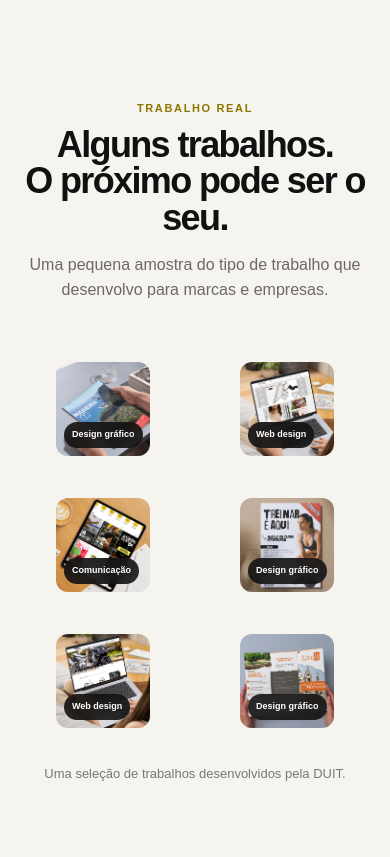
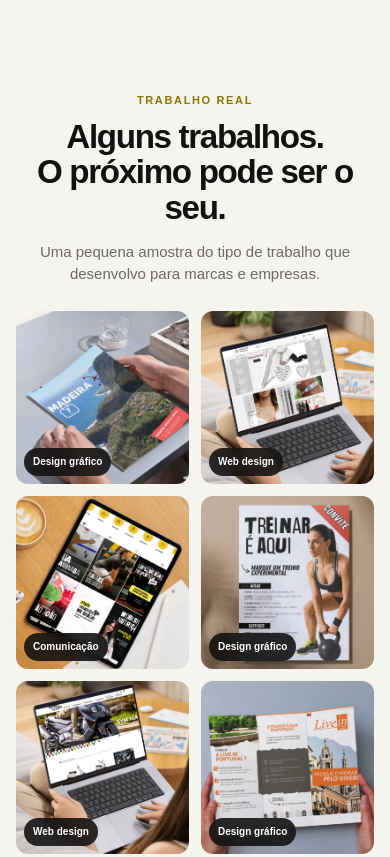
Before and after one commit to nmoa77/portal-cliente, a website: page public/landing-page-design.html in a window 390 px wide. Shown: the part 2312-3169 px from the top of the page. Drawn offline with Linux system fonts and the light colour scheme; no server answers.

Commit message:
Fix mobile portfolio grid sizing and figure margins

```diff
--- a/public/landing-page-design.html
+++ b/public/landing-page-design.html
@@ -13,6 +13,20 @@
 @media(max-width:900px){.hero-copy{text-align:left}.hero-copy .ey{text-align:left}.hero h1{margin-left:0}.hero .lead{margin-left:0}.hero-actions{justify-content:flex-start}.micro{text-align:left}.hero-grid,.problem-grid,.trust{grid-template-columns:1fr}.hero-grid{padding-top:48px}.portrait{height:500px;min-height:0;justify-content:center;overflow:hidden}.portrait-photo{height:500px;width:min(100%,480px);overflow:hidden}.portrait-photo img{height:108%;width:auto;max-width:none;left:-28px;bottom:-2px;right:auto;top:auto}.portrait:before{width:365px;height:365px;right:8%;bottom:18px;top:auto}.compare{grid-template-columns:1fr}.vs{height:58px}.portfolio{grid-template-columns:repeat(2,1fr)}.how{grid-template-columns:1fr 1fr}.band .w{align-items:flex-start;flex-direction:column}}
 @media(max-width:560px){.w{padding:0 16px}.nav{height:62px}.nav img{width:124px}.nav .btn{padding:10px 12px;font-size:13px}.hero{min-height:auto}.hero-grid{min-height:auto;gap:4px;padding-top:12px}.hero h1{font-size:clamp(44px,13.2vw,62px)}.hero .lead{font-size:17px}.portrait{height:420px;overflow:hidden}.portrait:before{width:300px;height:300px;right:-8px;bottom:14px;top:auto}.portrait-photo{height:420px;width:390px;overflow:hidden}.portrait-photo img{height:106%;width:auto;max-width:none;left:-22px;bottom:-2px;right:auto;top:auto}.section{padding:50px 0}.portfolio{grid-template-columns:1fr 1fr;gap:10px}.work{border-radius:12px}.work-label{left:8px;bottom:8px;padding:6px 8px;font-size:9px}.how{grid-template-columns:1fr}.compare-card{padding:25px 21px}.screen{padding:23px 19px}.grid{grid-template-columns:1fr}.full{grid-column:auto}.cookiebar{left:10px;right:10px;bottom:10px;align-items:stretch;flex-direction:column}.cookie-actions{flex-direction:column}.cookie-actions button{width:100%}}
 .ai-section{background:#f5f4ef}.ai-layout{display:grid;grid-template-columns:1.08fr .92fr;gap:46px;align-items:center}.ai-layout h2{font-size:clamp(40px,5vw,68px);line-height:1.03;letter-spacing:-.055em;margin:12px 0 25px}.ai-layout h2 span{box-shadow:inset 0 -.19em #ffd200}.ai-layout p{font-size:18px;color:#5d5b56;max-width:600px}.ai-claim{font-size:19px;font-weight:850;margin:24px 0}.ai-panel{background:#111;color:#fff;border-radius:24px;padding:36px}.ai-panel .ey{color:#ffd200}.ai-panel h3{font-size:clamp(25px,3vw,33px);line-height:1.14;margin:12px 0 22px}.ai-point{padding:18px 0;border-top:1px solid #333}.ai-point strong{font-size:17px}.ai-point p{font-size:15px;color:#bbb;margin:5px 0 0}.ai-copy .btn{text-align:center}@media(max-width:900px){.ai-layout{grid-template-columns:1fr;gap:24px}}@media(max-width:560px){.ai-layout h2{font-size:clamp(35px,10vw,48px)}.ai-panel{padding:24px}.ai-layout p{font-size:16px}}
+/* Portfolio: figures must not retain browser default margins */
+.portfolio .work{margin:0;min-width:0;display:block;width:100%;aspect-ratio:1/1}
+.portfolio .work img{display:block;width:100%;height:100%;object-fit:cover}
+@media(max-width:560px){
+  #trabalhos{padding:42px 0 44px}
+  #trabalhos .w{padding-left:16px;padding-right:16px;width:100%;max-width:100%}
+  #trabalhos .head{margin:0 auto 25px;max-width:100%}
+  #trabalhos .head h2{font-size:clamp(30px,8.5vw,42px);line-height:1.07;letter-spacing:-.04em;overflow-wrap:normal}
+  #trabalhos .head p{font-size:15px;line-height:1.5;margin:12px 0 0}
+  #trabalhos .portfolio{display:grid;grid-template-columns:repeat(2,minmax(0,1fr));column-gap:12px;row-gap:12px;align-items:stretch;width:100%}
+  #trabalhos .work{margin:0;min-width:0;width:100%;aspect-ratio:1/1;border-radius:12px}
+  #trabalhos .work-label{font-size:10px;left:8px;bottom:8px;padding:6px 9px}
+  #trabalhos .portfolio-note{margin:18px auto 0;font-size:12px}
+}
 </style>
 </head>
 <body>
```
